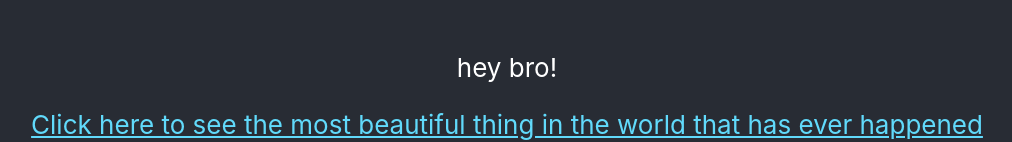
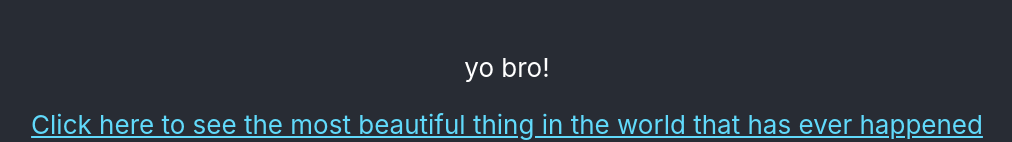
Before and after one commit to cenkozturrk/hello-world, a React (Create React App) app: page / in a window 1280 px wide. Shown: the part 477-619 px from the top of the page, without its empty margins (133-1145 px from the left). Built offline with nearby package versions, Linux system fonts and the light colour scheme.

Commit message:
starting to build project

```diff
--- a/src/App.js
+++ b/src/App.js
@@ -7,7 +7,7 @@ function App() {
       <header className="App-header">
         <img src={logo} className="App-logo" alt="logo" />
         <p>
-          hey bro!
+          yo bro!
         </p>
         <a
           className="App-link"
```
